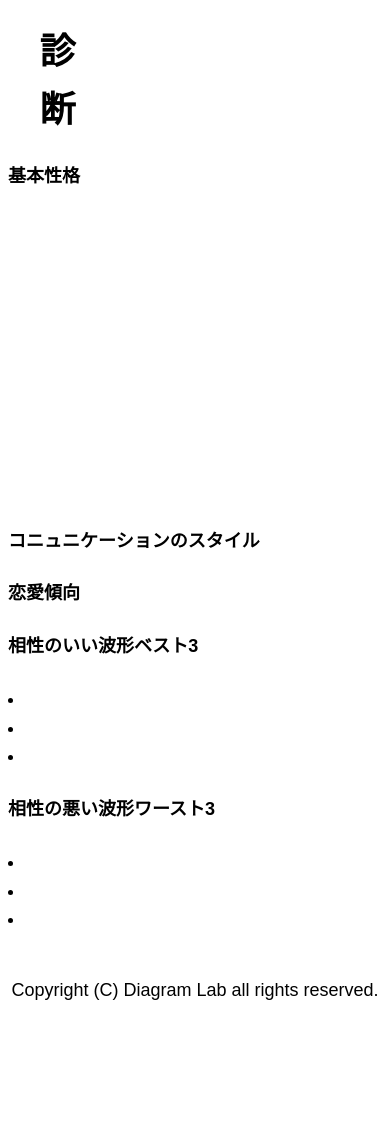
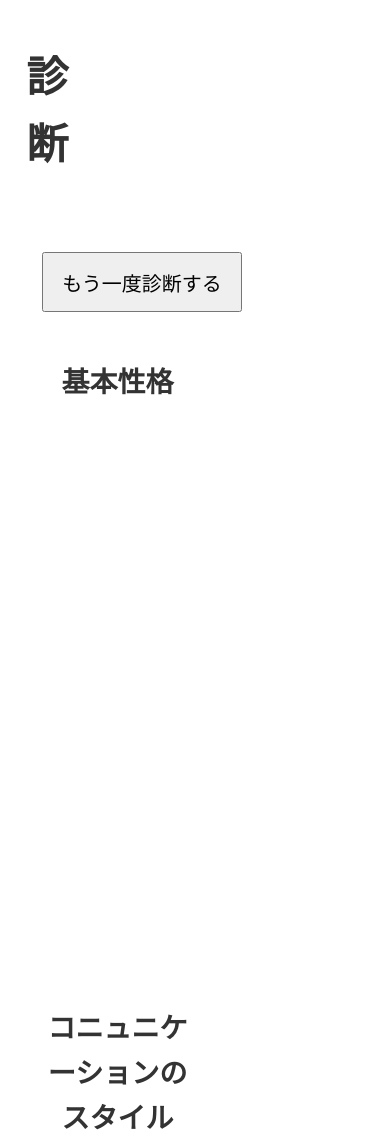
Before and after one commit to jacofki10/DiagranLogic-3-20-, a website built with webpack: page src/result.html in a window 390 px wide. Shown: the top 1143 px of the page. Before the commit the page ends 1047 px from the top, so only its background shows below. Built offline with nearby package versions, Linux system fonts and the light colour scheme.

Commit message:
Clean up Style

```diff
--- a/src/css/helpers/_variables.scss
+++ b/src/css/helpers/_variables.scss
@@ -1,6 +1,6 @@
 $main-font: 'Lato';
 $alternate-font: sans-serif;
-$font-size: 16px;
+$font-size: 28px;
 $line-height: 1.6;
 $main-color: #ffffff;
 $main-modal-color: rgba(255, 255, 255, 0.75);
--- a/src/css/layout/_grid.scss
+++ b/src/css/layout/_grid.scss
@@ -1,5 +1,6 @@
 body{
   background-size: 100%;
+  text-align: center;
 }
 a{
   transition: all 0.3s ease;
--- a/src/css/layout/_header.scss
+++ b/src/css/layout/_header.scss
@@ -0,0 +1,49 @@
+header{
+  height: 150px;
+  .logo{
+    float: left;
+    width: 21%;
+    h1{font-size: 2em;}
+  }
+  /* meter Area */
+  #meter_area {
+  margin-left: 20%;
+  position: relative;
+  width: 57px;
+  height: 24px;
+  color: black;
+  padding-top: 3px;
+  background: #ffc0c0;
+  border-radius: 10px;
+  font-size: 15px;
+
+  &::after {
+    content: '';
+    position: absolute;
+    bottom: 0;
+    left: 50%;
+    width: 0;
+    height: 0;
+    border: 8px solid transparent;
+    border-top-color: #ffc0c0;
+    border-bottom: 0;
+    margin-left: -8px;
+    margin-bottom: -8px;
+  }
+}
+  .progress{
+    width: 70%;
+    margin: 10px auto;
+    margin-left: 21%;
+    height: 5px;
+    background-color: #838383;
+  }
+  button{
+    float: right;
+    margin-right: 140px;
+    margin-top: 40px;
+    width: 200px;
+    height: 60px;
+    font-size: 20px;
+    }
+}
--- a/src/css/pages/_home.scss
+++ b/src/css/pages/_home.scss
@@ -1,71 +1,19 @@
-body {
-  font-family: Open Sans, Helvetica Neue, Arial;
-  color: #576071;
-  font-size: 16px;
-}
-.topBar{
-  height: 100px;
-  padding: 15px;
-  text-align: center;
-  .logo{
-    float: left;
-    width: 20%;
-    h1{font-size: 2em;
-    margin: 0;}
-    h2{font-size: 1.7em;}
-  }
-  /* meter Area */
-  #meter_area {
-  margin-left: 22%;
-  position: relative;
-  width: 50px;
-  height: 24px;
-  color: black;
-  padding-top: 3px;
-  background: #ffffff;
-  border-radius: 10px;
-  font-size: 15px;
-
-  &::after {
-    content: '';
-    position: absolute;
-    bottom: 0;
-    left: 50%;
-    width: 0;
-    height: 0;
-    border: 8px solid transparent;
-    border-top-color: #ffffff;
-    border-bottom: 0;
-    margin-left: -8px;
-    margin-bottom: -8px;
-  }
-}
-  .progress{
-    width: 70%;
-    margin: 10px auto;
-    height: 5px;
-        background-color: #838383;
-  }
-}
-  #question_area {
-    text-align: center;
+#question_area {
     transition: 1s;
     height: 70%;
-  }
-#question {
+    #question {
     padding: 10% 0;
-    font-size: 26px;
   }
   /* button */
   #q_btn {
     overflow: hidden;
+    button{
+       width: 28%;
+       height: 120px;
+       font-size: 28px;
+    }
   }
-  #q_answer1, #q_answer2, #q_answer3 {
-    width: 28%;
-    height: 120px;
-    font-size: 28px;
   }
-
 
 #data_area {
   display: none;
--- a/src/css/pages/_result.scss
+++ b/src/css/pages/_result.scss
@@ -1,33 +1,25 @@
-body {
-  font-family: "Noto Sans JP","Hiragino Kaku Gothic ProN","メイリオ", sans-serif;
-  color: #000;
-  font-size: 18px;
+main{
+      width: 85%;
+      margin: auto;
+      section{
+          height: 800px;
+      }
+section div:first-child{
+        float: left;
+        width: 45%;
+        margin: 10px;
 }
-
-header{
-  height: 100px;
-  padding: 15px;
-  text-align: center ;
-.logo{
-    width: 20%;
-    h1{font-size: 2em;
-    margin: 0;}
-    h2{font-size: 1.7em;}
-  }
+section div:nth-child(2){
+  float: left;
+  width: 45%;
+  margin: 10px;
 }
-#name{
-  font-weight: bold;
-  font-size:64px;
-}
-#typeName{
-  font-weight: bold;
 }
 #you_diagnosis {
   #graph {
-    width: 380px;
+    width: 100%;
     height: 288px;
     margin: 5px auto;
-    box-sizing: border-box;
   }
 }
 .graph_01 {
--- a/src/css/pages/_sp.scss
+++ b/src/css/pages/_sp.scss
@@ -5,7 +5,6 @@
   }
    /* question
  ------------------------------------------------ */
-   .container{
     #question {
      font-size: 20px;
     }
@@ -13,7 +12,6 @@
      width: 98%;
      margin: 30px auto;
    }
-  }
    /* result
    ------------------------------------------------ */
    #you_diagnosis {
@@ -28,9 +26,7 @@
 @media screen and (max-width:1300px) {
      /* question
  ------------------------------------------------ */
-     .container{
   	.btn{
 		width: 90%;
-  }
 }
 }
--- a/src/result.html
+++ b/src/result.html
@@ -9,48 +9,45 @@
 </head>
 
 <body>
-  <header class="container-fluid bg-light">
-    <div class="container">
-      <div class="logo">
-        <h1>診断</h1>
-      </div>
-    </div>
+  <header>
+    <h2 class="logo">診断</h2>
+    <button type="button" onclick="window.location.href = 'index.html';">もう一度診断する</button>
   </header>
-  <div class="container " id="printableArea">
-    <section class="row py-5">
-      <div class="col-6">
+  <main>
+    <section>
+      <div>
         <h1 id="group9"></h1>
-        <h4 id="catchCopy" class="mb-5"></h4>
-        <h4 class="ttl"><strong>基本性格</strong></h4>
+        <h4 id="catchCopy"></h4>
+        <h4><strong>基本性格</strong></h4>
         <p id="kihonseikakusumari"></p>
       </div>
-      <div id="you_diagnosis" class="col-6">
-        <div id="graph" class="">
+      <div id="you_diagnosis">
+        <div id="graph">
         </div>
-        <p id="hakeikaisetsu" class="text-center"></p>
+        <p id="hakeikaisetsu"></p>
       </div>
     </section>
-    <section class="row border-top py-5">
-      <div class="col-6">
-        <h4 class=" ttl"><strong>コニュニケーションのスタイル</strong></h4>
+    <section>
+      <div>
+        <h4><strong>コニュニケーションのスタイル</strong></h4>
         <p id="kunyunikeishon"></p>
       </div>
-      <div class="col-6">
-        <h4 class=" ttl"><strong>恋愛傾向</strong></h4>
+      <div>
+        <h4><strong>恋愛傾向</strong></h4>
         <p id="renaikeiko"></p>
       </div>
     </section>
-    <section class="row border-top py-5">
-      <div class="col-6">
-        <h4 class="ttl"><strong>相性のいい波形ベスト3</strong></h4>
+    <section>
+      <div>
+        <h4><strong>相性のいい波形ベスト3</strong></h4>
         <lu>
           <li id="aishoii1"></li>
           <li id="aishoii2"></li>
           <li id="aishoii3"></li>
         </lu>
       </div>
-      <div class="col-6">
-        <h4 class="ttl"><strong>相性の悪い波形ワースト3</strong></h4>
+      <div>
+        <h4><strong>相性の悪い波形ワースト3</strong></h4>
         <lu>
           <li id="aishowarui1"></li>
           <li id="aishowarui2"></li>
@@ -58,11 +55,7 @@
         </lu>
       </div>
     </section>
-  </div>
-  </div>
-  <footer>
-    <p>Copyright (C) Diagram Lab all rights reserved.</p>
-  </footer>
+  </main>
 </body>
 
 </html>
```
Also changed, not shown: src/index.html (+12 -16 lines).
